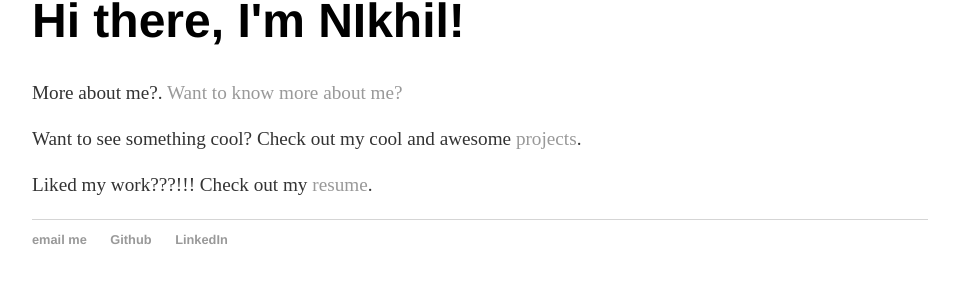
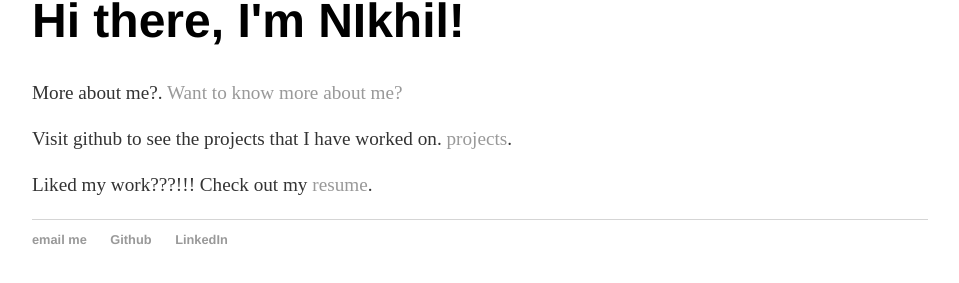
Before and after one commit to nikheelpandey/puter.github.io, a Jekyll site: the page built from index.html, in a window 1280 px wide. Shown: the part 117-400 px from the top of the page, without its empty margins (160-1119 px from the left). Built offline with Jekyll 4.4.1, drawn with Linux system fonts in a browser that asks for light colours.

Commit message:
added project link

```diff
--- a/index.html
+++ b/index.html
@@ -7,7 +7,7 @@ description: Personal Website of Nikhil Pandey
 	<h1>Hi there, I'm NIkhil!</h1>
 	<!-- <img src="{{ site.baseurl }}/files/me.jpg" width="100%" style="border-radius:50%;"></img> -->
 	<p>More about me?. <a href="/about">Want to know more about me?</a></p>
-	<p>Want to see something cool? Check out my cool and awesome <a href="/projects">projects</a>.</p>
+	<p>Visit github to see the projects that I have worked on. <a href="https://github.com/nikhilpandey360?tab=repositories">projects</a>.</p>
 
 	<p>Liked my work???!!! Check out my <a href="/cv">resume</a>.</p>
 </div><!-- /.blurb -->
```
